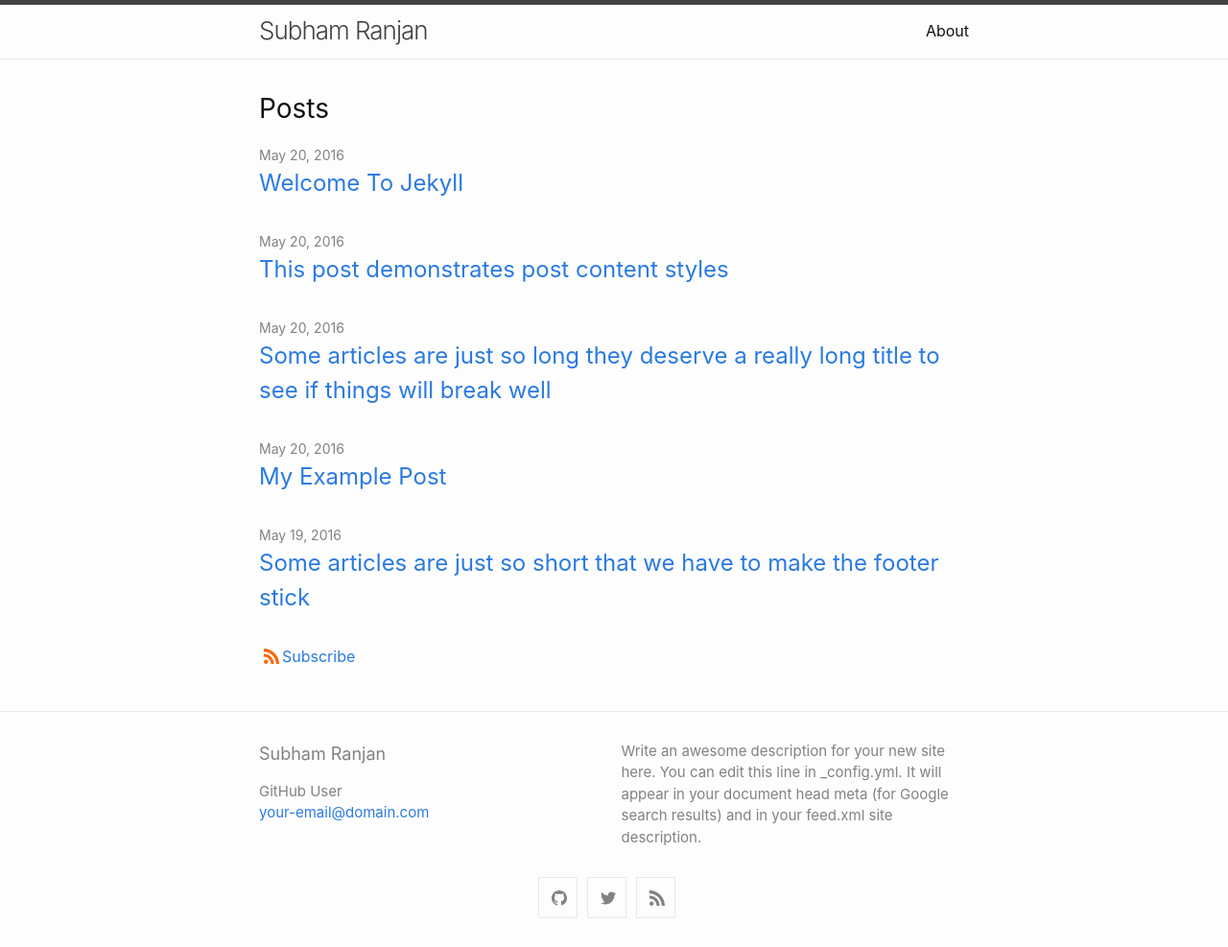
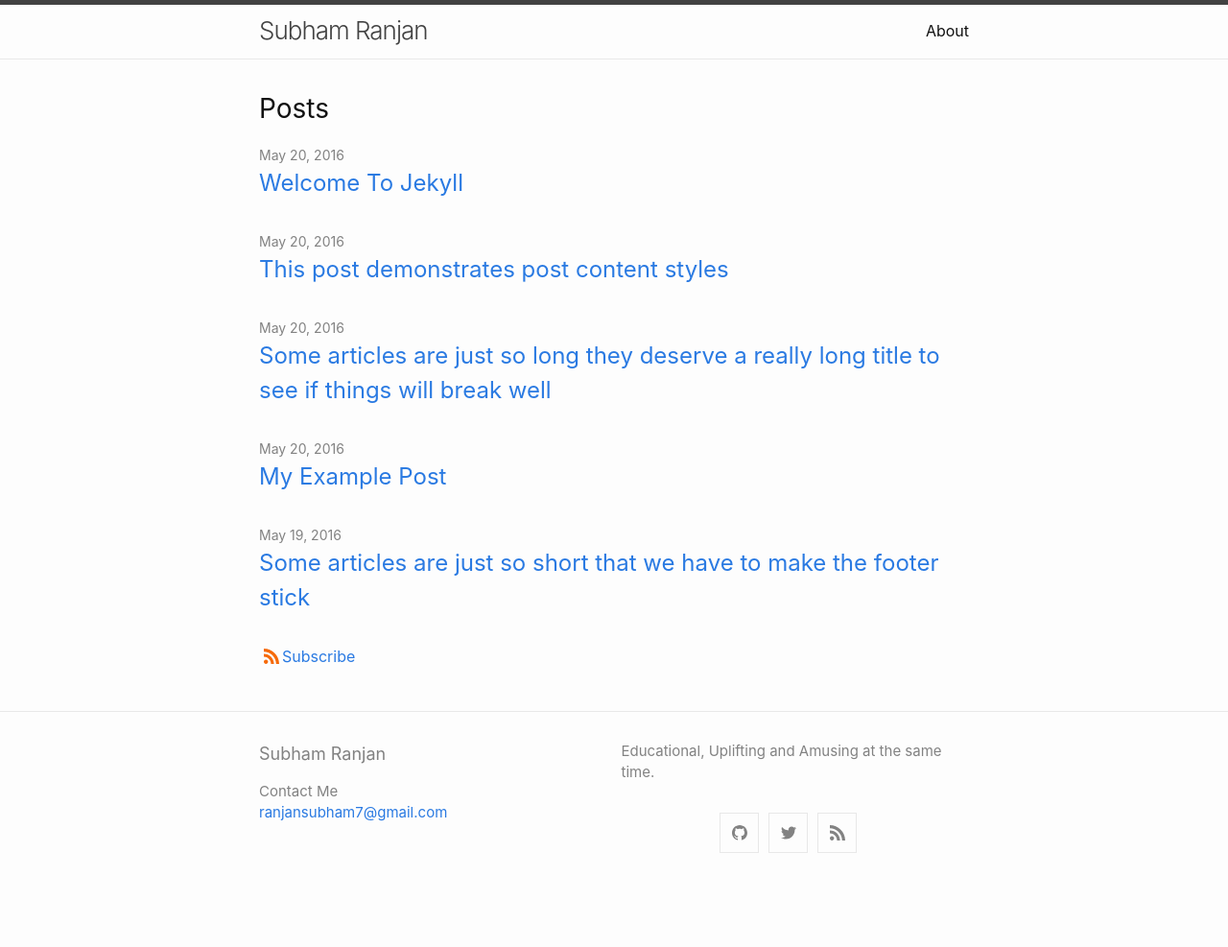
Before and after one commit to subhamr7/subhamr7.github.io, a Jekyll site: the page built from index.md, in a window 1280 px wide. Shown: the whole page at 96% size. Built offline with Jekyll 4.4.1, drawn with Linux system fonts in a browser that asks for light colours; after the commit the page ends 919 px from its top, so only the background shows below that.

Commit message:
Update _config.yml

```diff
--- a/_config.yml
+++ b/_config.yml
@@ -1,10 +1,8 @@
 title: Subham Ranjan
-author: GitHub User
-email: your-email@domain.com
+author: Contact Me
+email: ranjansubham7@gmail.com
 description: > # this means to ignore newlines until "show_excerpts:"
-  Write an awesome description for your new site here. You can edit this
-  line in _config.yml. It will appear in your document head meta (for
-  Google search results) and in your feed.xml site description.
+  Educational, Uplifting and Amusing at the same time.
 
 show_excerpts: false # set to true to show excerpts on the homepage
 
```
